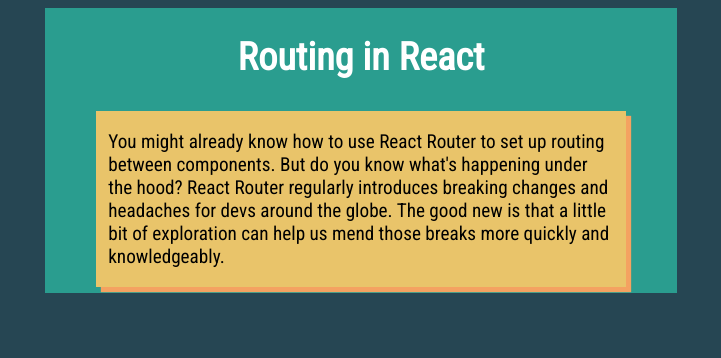
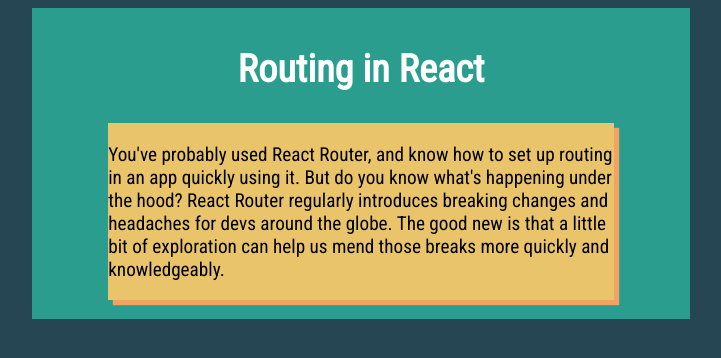
Before and after one commit to ash-bergs/react-routing, a React (Create React App) app: page / in a window 1280 px wide. Shown: the top 358 px of the page, without its empty margins (279-1000 px from the left). Built offline with nearby package versions, Linux system fonts and the light colour scheme.

Commit message:
Adds Route component
Route component added to the project

```diff
--- a/src/App.css
+++ b/src/App.css
@@ -2,7 +2,7 @@
 .App {
   background-color: #2a9d8f;
   width: 50%;
-
+  padding: 1%;
   margin: 0 auto;
   display: flex;
   flex-direction: column;
@@ -17,7 +17,6 @@
 
 .container {
   width: 80%;
-  padding: 0 2%;
   margin: 1%;
   box-shadow: 5px 5px 1px #f4a261;
 }
--- a/src/components/Home.js
+++ b/src/components/Home.js
@@ -4,11 +4,11 @@
   return (
     <div className="home container">
       <p className="content">
-        You might already know how to use React Router to set up routing between
-        components. But do you know what's happening under the hood? React
-        Router regularly introduces breaking changes and headaches for devs
-        around the globe. The good new is that a little bit of exploration can
-        help us mend those breaks more quickly and knowledgeably.
+        You've probably used React Router, and know how to set up routing in an
+        app quickly using it. But do you know what's happening under the hood?
+        React Router regularly introduces breaking changes and headaches for
+        devs around the globe. The good new is that a little bit of exploration
+        can help us mend those breaks more quickly and knowledgeably.
       </p>
     </div>
   );
```
Also changed, not shown: src/routing/Route.js (added, +7 -0 lines).
